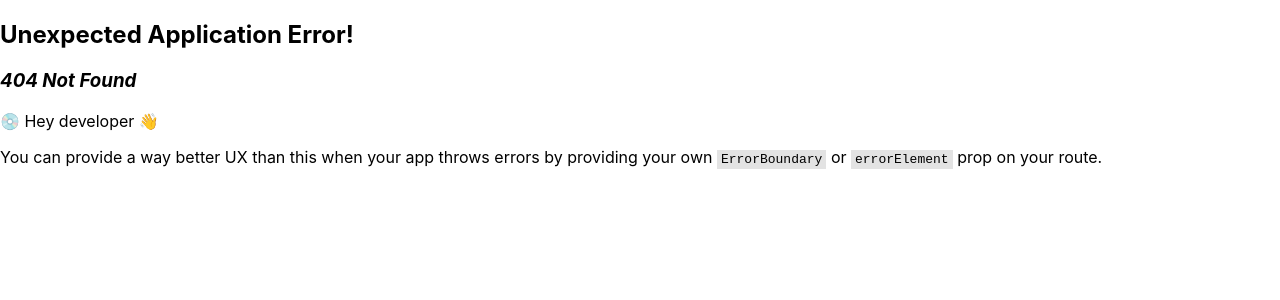
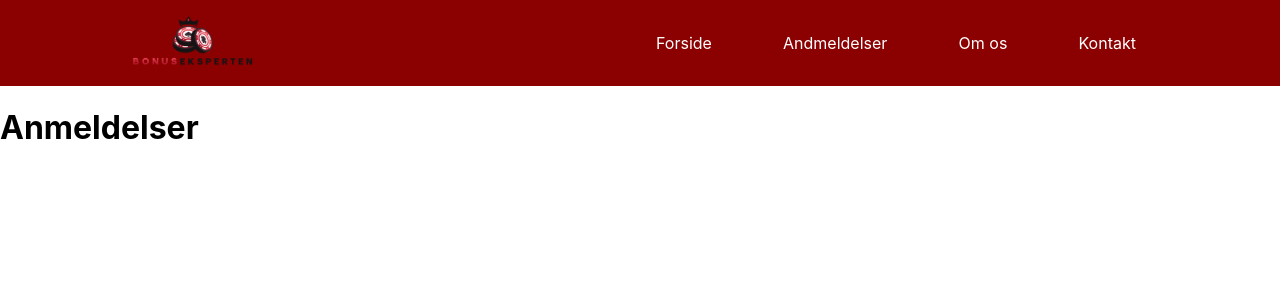
Before and after one commit to kridt/bonuseksperten, a React (Create React App) app: page /votes in a window 1280 px wide. Before the commit this address had no page. Shown: the top 300 px of the page. Built offline with nearby package versions, Linux system fonts and the light colour scheme.

Commit message:
andmeldelser

```diff
--- a/src/App.js
+++ b/src/App.js
@@ -1,11 +1,16 @@
 import { RouterProvider, createBrowserRouter } from "react-router-dom";
 import LandingPage from "./pages/LandingPage";
+import Andmeldelser from "./pages/Andmeldelser";
 
 function App() {
   const router = createBrowserRouter([
     {
       path: "/",
       element: <LandingPage />,
+    },
+    {
+      path: "/votes",
+      element: <Andmeldelser />,
     },
   ]);
 
--- /dev/null
+++ b/src/pages/Andmeldelser.js
@@ -0,0 +1,11 @@
+import React from "react";
+import NavBar from "../components/NavBar";
+
+export default function Andmeldelser() {
+  return (
+    <div>
+      <NavBar />
+      <h1>Anmeldelser</h1>
+    </div>
+  );
+}
```
